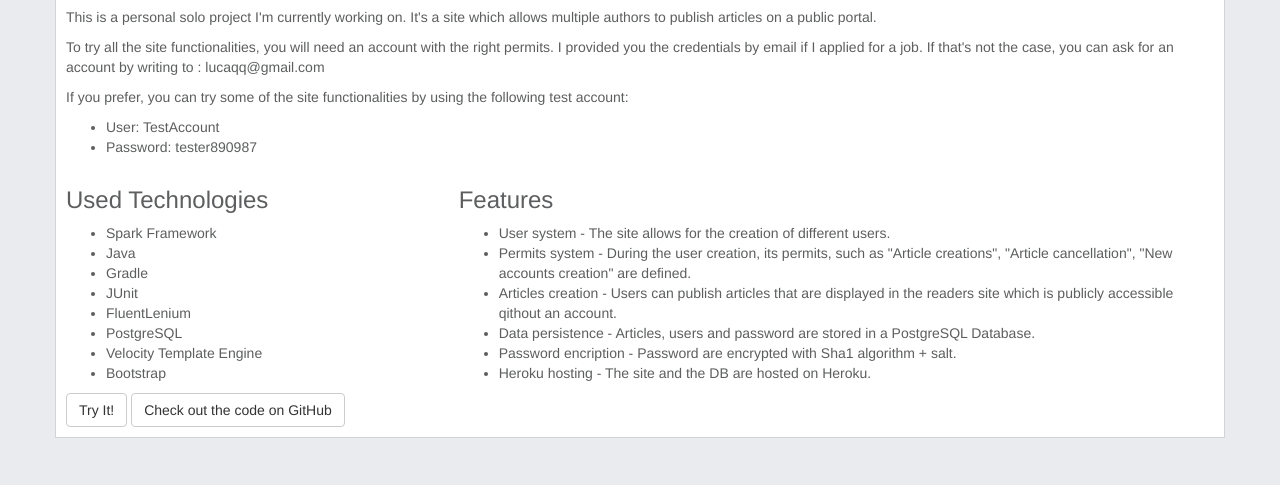
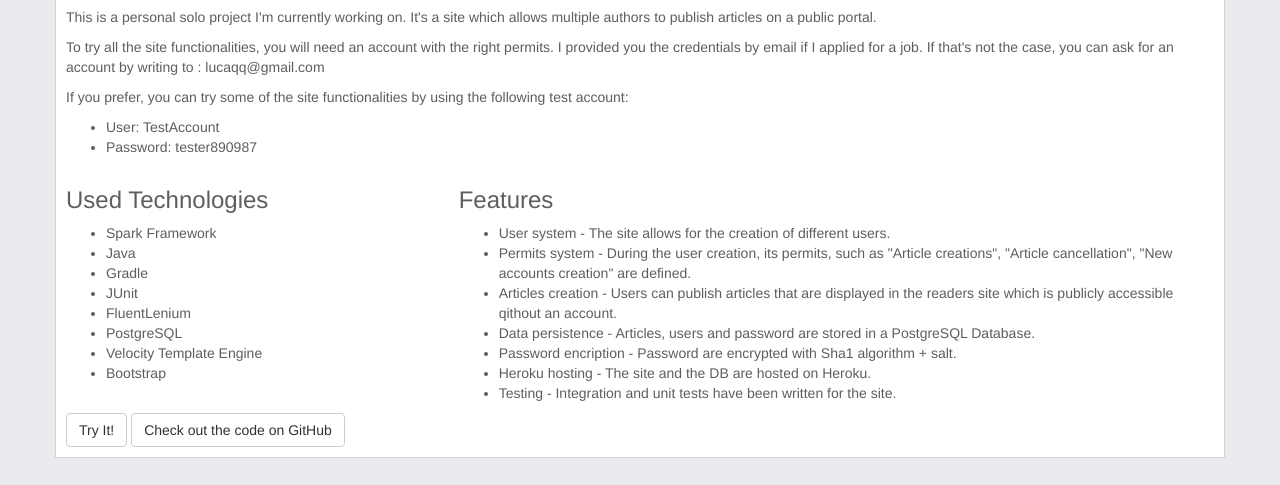
Before and after one commit to LucaIta/Portfolio-Page, a plain HTML site: page index.html in a window 1280 px wide. Shown: the part 315-800 px from the top of the page. Drawn offline with Linux system fonts and the light colour scheme.

Commit message:
add testing to the features of two projects

```diff
--- a/index.html
+++ b/index.html
@@ -75,6 +75,7 @@
               <li>Data persistence - Articles, users and password are stored in a PostgreSQL Database.</li>
               <li>Password encription - Password are encrypted with Sha1 algorithm + salt.</li>
               <li>Heroku hosting - The site and the DB are hosted on Heroku.</li>
+              <li>Testing - Integration and unit tests have been written for the site.</li>
             </ul>
           </div>
         </div>
@@ -283,6 +284,7 @@
               <li>Venue room capacity check - Before registering a band in the list of those which played in the venue, it checks wheter that venue can host a band of size.</li>
               <li>Data persistence - Band and Venues are stored in a PostgreSQL Database.</li>
               <li>Heroku Hosting - The web page and the DB database are hosted on Heroku.</li>
+              <li>Testing - Integration and unit tests have been written for the site.</li>
             </ul>
           </div>
         </div>
```
Also changed, not shown: 1 other file.
